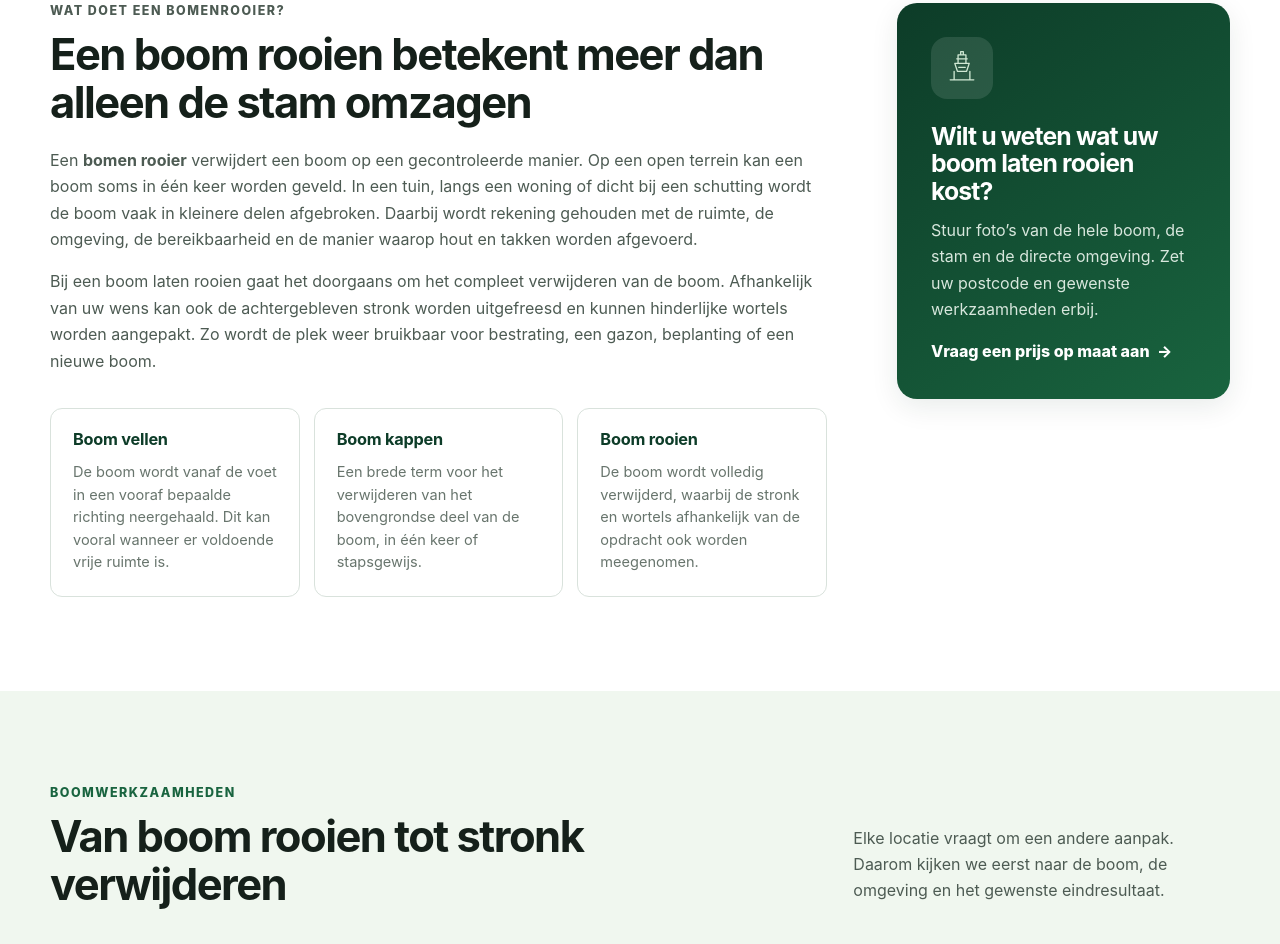
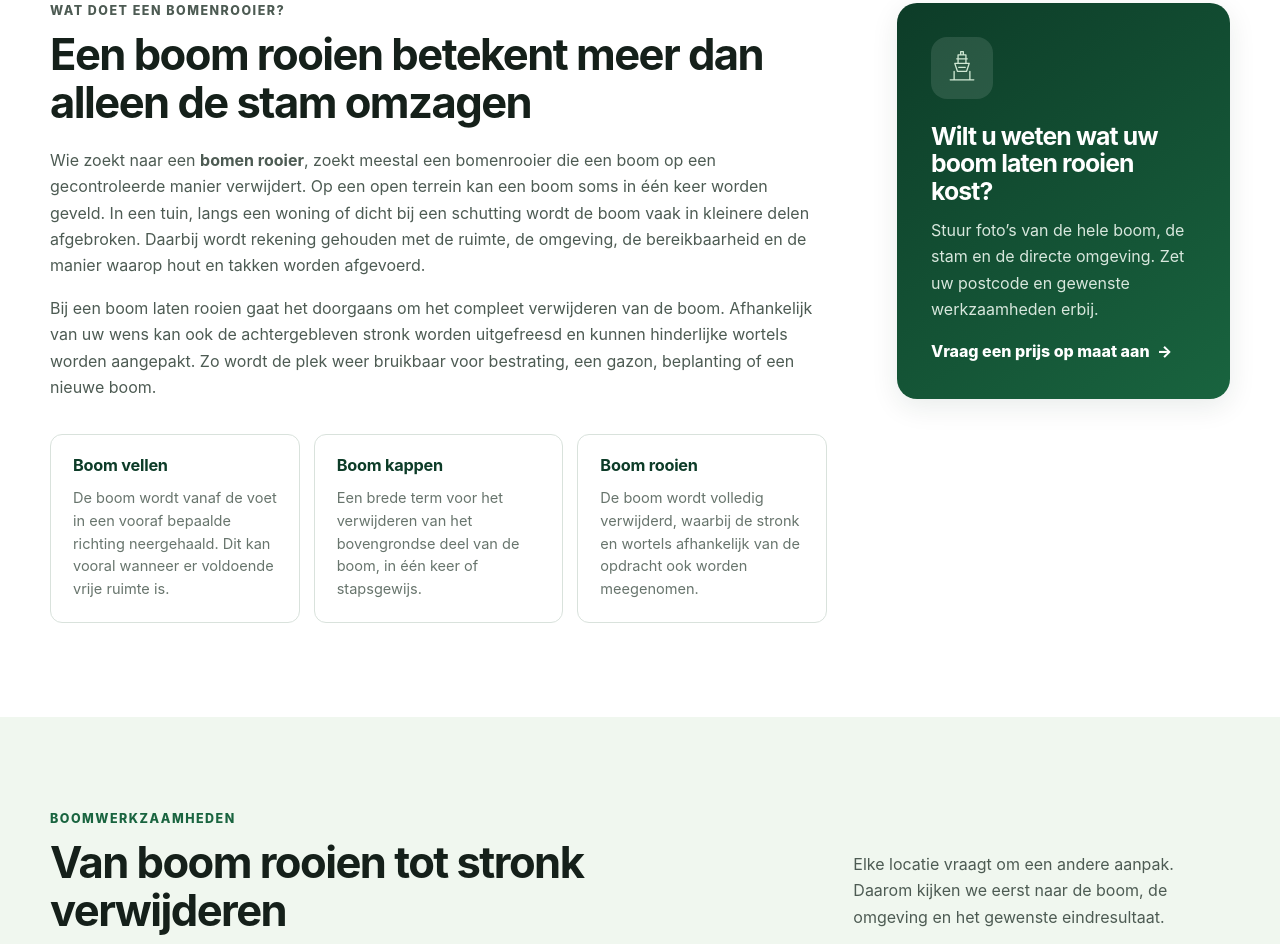
Before and after one commit to website-voorbeelden/BomenRooier.nl, a plain HTML site: page index.html in a window 1280 px wide. Shown: the part 1634-2578 px from the top of the page. Drawn offline with Linux system fonts and the light colour scheme.

Commit message:
Update content about tree removal services

```diff
--- a/index.html
+++ b/index.html
@@ -816,9 +816,11 @@
         <div class="split__content">
           <p class="eyebrow">Wat doet een bomenrooier?</p>
           <h2 id="what-title">Een boom rooien betekent meer dan alleen de stam omzagen</h2>
-          <p>Een <strong>bomen rooier</strong> verwijdert een boom op een gecontroleerde manier. Op een open terrein kan een boom soms in één keer worden geveld. In een tuin, langs een woning of dicht bij een schutting wordt de boom vaak in kleinere delen afgebroken. Daarbij wordt rekening gehouden met de ruimte, de omgeving, de bereikbaarheid en de manier waarop hout en takken worden afgevoerd.</p>
-          <p>Bij een boom laten rooien gaat het doorgaans om het compleet verwijderen van de boom. Afhankelijk van uw wens kan ook de achtergebleven stronk worden uitgefreesd en kunnen hinderlijke wortels worden aangepakt. Zo wordt de plek weer bruikbaar voor bestrating, een gazon, beplanting of een nieuwe boom.</p>
-          <div class="definition-grid">
+        <p>Wie zoekt naar een <strong>bomen rooier</strong>, zoekt meestal een bomenrooier die een boom op een gecontroleerde manier verwijdert. Op een open terrein kan een boom soms in één keer worden geveld. In een tuin, langs een woning of dicht bij een schutting wordt de boom vaak in kleinere delen afgebroken. Daarbij wordt rekening gehouden met de ruimte, de omgeving, de bereikbaarheid en de manier waarop hout en takken worden afgevoerd.</p>
+
+<p>Bij een boom laten rooien gaat het doorgaans om het compleet verwijderen van de boom. Afhankelijk van uw wens kan ook de achtergebleven stronk worden uitgefreesd en kunnen hinderlijke wortels worden aangepakt. Zo wordt de plek weer bruikbaar voor bestrating, een gazon, beplanting of een nieuwe boom.</p>
+
+<div class="definition-grid">
             <article>
               <h3>Boom vellen</h3>
               <p>De boom wordt vanaf de voet in een vooraf bepaalde richting neergehaald. Dit kan vooral wanneer er voldoende vrije ruimte is.</p>
```
